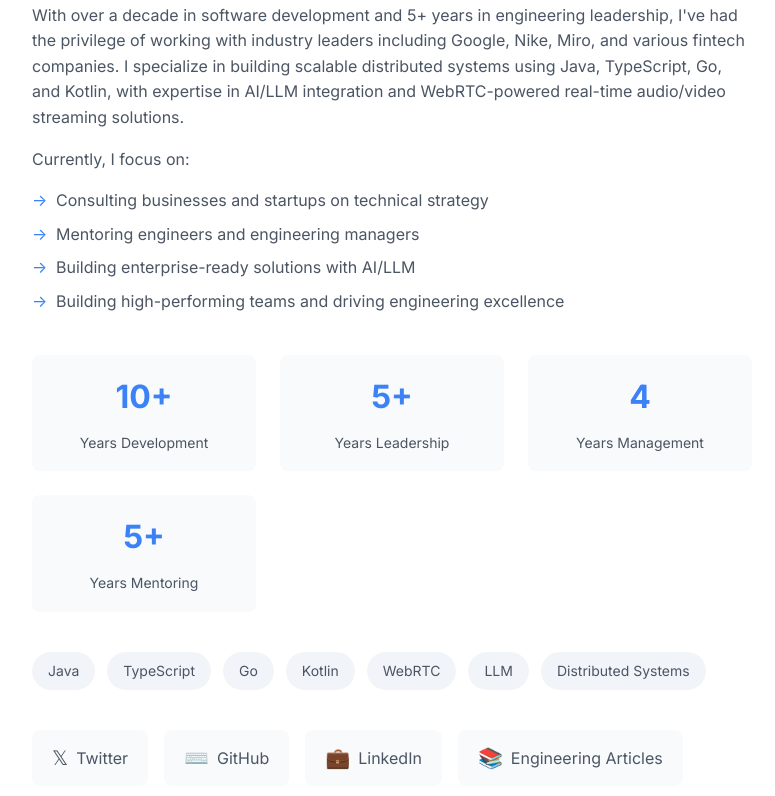
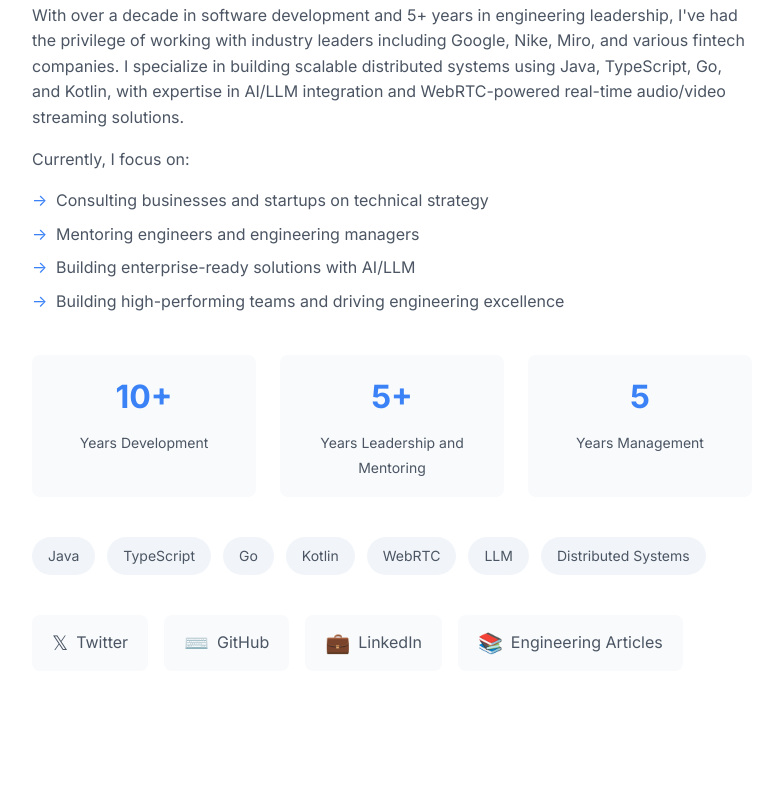
Before and after one commit to volekerb/volekerb.github.io, a plain HTML site: page index.html in a window 1280 px wide. Shown: the part 399-1195 px from the top of the page, without its empty margins (248-1023 px from the left). Drawn offline with Linux system fonts and the light colour scheme.

Commit message:
Update expertise grid

```diff
--- a/index.html
+++ b/index.html
@@ -48,15 +48,11 @@
                         </div>
                         <div class="expertise-item">
                             <span class="expertise-years">5+</span>
-                            <span class="expertise-label">Years Leadership</span>
+                            <span class="expertise-label">Years Leadership and Mentoring</span>
                         </div>
                         <div class="expertise-item">
-                            <span class="expertise-years">4</span>
+                            <span class="expertise-years">5</span>
                             <span class="expertise-label">Years Management</span>
-                        </div>
-                        <div class="expertise-item">
-                            <span class="expertise-years">5+</span>
-                            <span class="expertise-label">Years Mentoring</span>
                         </div>
                     </div>
 
```
